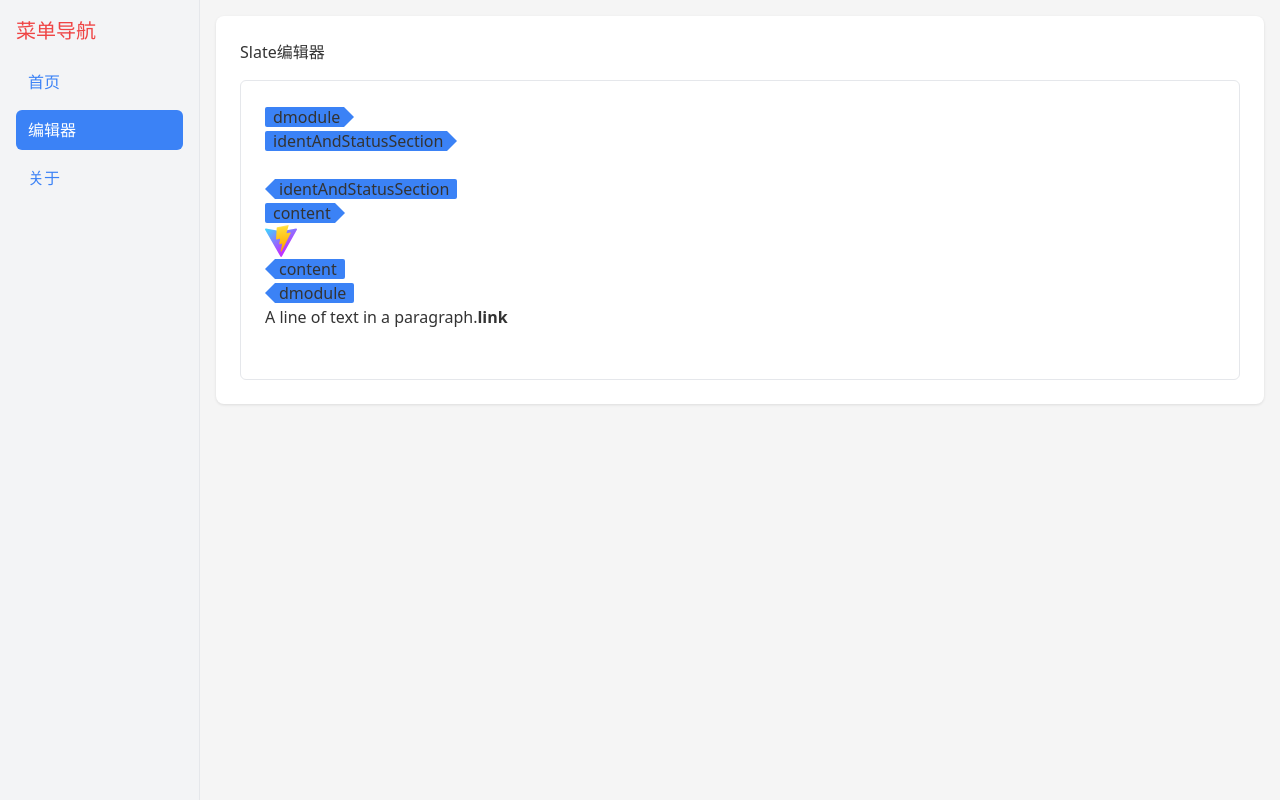
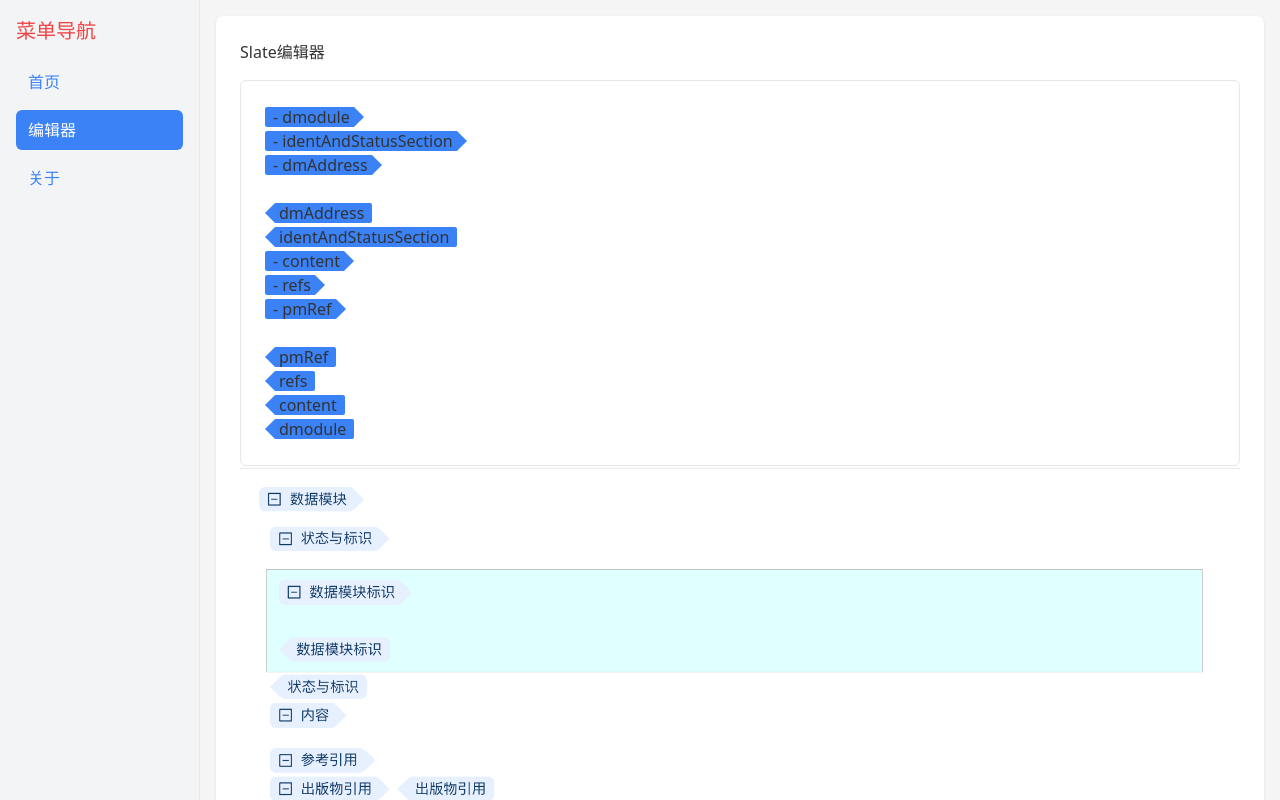
Before and after one commit to hafanyao/slate-editor, a React (Vite) app: page /editor in a window 1280 px wide. Shown: the top 800 px of the page. Built offline with nearby package versions, Linux system fonts and the light colour scheme.

Commit message:
完成初始化 demo

```diff
--- a/package.json
+++ b/package.json
@@ -12,11 +12,13 @@
     "preview": "vite preview"
   },
   "dependencies": {
+    "@ant-design/icons": "^6.1.0",
     "react": "^19.1.1",
     "react-dom": "^19.1.1",
     "react-router": "^7.9.4",
     "react-router-dom": "^7.9.4",
     "slate": "^0.118.1",
+    "slate-history": "^0.113.1",
     "slate-react": "^0.118.2"
   },
   "devDependencies": {
@@ -27,9 +29,9 @@
     "@vitejs/plugin-react": "^5.0.4",
     "autoprefixer": "^10.4.21",
     "eslint": "^9.38.0",
+    "eslint-config-prettier": "^9.1.0",
     "eslint-define-config": "^2.1.0",
     "eslint-plugin-prettier": "^5.2.1",
-    "eslint-config-prettier": "^9.1.0",
     "eslint-plugin-react-hooks": "^5.2.0",
     "eslint-plugin-react-refresh": "^0.4.22",
     "globals": "^16.4.0",
--- /dev/null
+++ b/src/pages/Editor.tsx
@@ -0,0 +1,182 @@
+import React, { useMemo, useState, useCallback } from 'react';
+import { Editor, Element, Transforms, createEditor } from 'slate';
+import { Slate, Editable, withReact, ReactEditor } from 'slate-react';
+
+const CustomEditor = {
+  isBoldMarkActive(editor) {
+    const marks = Editor.marks(editor);
+    return marks ? marks.bold === true : false;
+  },
+
+  isCodeBlockActive(editor) {
+    const [match] = Editor.nodes(editor, {
+      match: n => n.type === 'code',
+    });
+    return !!match;
+  },
+
+  toggleBoldMark(editor) {
+    const isActive = CustomEditor.isBoldMarkActive(editor);
+    if (isActive) {
+      Editor.removeMark(editor, 'bold');
+    } else {
+      Editor.addMark(editor, 'bold', true);
+    }
+  },
+
+  toggleCodeBlock(editor) {
+    const isActive = CustomEditor.isCodeBlockActive(editor);
+    Transforms.setNodes(
+      editor,
+      { type: isActive ? null : 'code' },
+      { match: n => Element.isElement(n) && Editor.isBlock(editor, n) }
+    );
+  },
+};
+
+const EditorApp: React.FC = () => {
+  const [editor] = useState(() => withReact(createEditor()));
+
+  const initialValue = useMemo(
+    () =>
+      JSON.parse(localStorage.getItem('content')) || [
+        {
+          nodeType: 'element',
+          type: 'dmodule',
+          attributes: {},
+          text: '',
+          children: [
+            {
+              nodeType: 'element',
+              type: 'identAndStatusSection',
+              attributes: {},
+              children: [],
+              text: '',
+            },
+            {
+              nodeType: 'element',
+              type: 'content',
+              attributes: {},
+              children: [],
+              text: '',
+            },
+          ],
+        },
+        {
+          type: 'paragraph',
+          children: [
+            { text: 'A line of text in a paragraph.' },
+            {
+              type: 'link',
+              url: 'https://example.com',
+              text: 'link',
+              bold: true,
+            },
+          ],
+        },
+      ],
+    []
+  );
+
+  const CodeElement = props => {
+    return (
+      <pre {...props.attributes}>
+        <code>{props.children}</code>
+      </pre>
+    );
+  };
+  const DefaultElement = props => {
+    return <p {...props.attributes}>{props.children}</p>;
+  };
+
+  const renderElement = useCallback(props => {
+    switch (props.element.type) {
+      case 'code':
+        return <CodeElement {...props} />;
+      default:
+        return <DefaultElement {...props} />;
+    }
+  }, []);
+
+  const Leaf = props => {
+    const fontWeight = props.leaf.bold ? 'bold' : 'normal';
+    console.log(fontWeight);
+    return (
+      <span {...props.attributes} style={{ fontWeight }}>
+        {props.children}
+      </span>
+    );
+  };
+
+  const renderLeaf = useCallback(props => {
+    return <Leaf {...props} />;
+  }, []);
+
+  const handleKeyDown = useCallback(
+    (e: KeyboardEvent) => {
+      if (e.key === 'Enter') {
+        // 如果正在输入文本，不触发上下文菜单
+        if (ReactEditor.isComposing(editor)) {
+          return;
+        }
+        e.preventDefault();
+        // 计算上下文菜单位置
+        const { selection } = editor;
+        if (!selection) return;
+        // 根据当前光标位置计算上下文菜单位置
+        const { anchor } = selection;
+        const range = Editor.range(editor, anchor.path, anchor.path);
+        const nativeRange = ReactEditor.toDOMRange(editor, range);
+        const rect = nativeRange.getBoundingClientRect();
+        console.log(rect);
+      }
+    },
+    [editor]
+  );
+
+  return (
+    <div className="page-container">
+      <h2>Slate编辑器</h2>
+      <div className="editor-container">
+        <Slate
+          editor={editor}
+          initialValue={initialValue}
+          onChange={value => {
+            // const isAstChange = editor.operations.some(
+            //   op => 'set_selection' !== op.type
+            // )
+            // if (isAstChange) {
+            //   const content = JSON.stringify(value)
+            //   localStorage.setItem('content', content)
+            // }
+          }}>
+          <Editable
+            renderLeaf={renderLeaf}
+            renderElement={renderElement}
+            // onKeyDown={handleKeyDown}
+            onKeyDown={event => {
+              if (!event.ctrlKey) return;
+              switch (event.key) {
+                case '`': {
+                  event.preventDefault();
+                  CustomEditor.toggleCodeBlock(editor);
+                  break;
+                }
+                case 'b': {
+                  event.preventDefault();
+                  CustomEditor.toggleBoldMark(editor);
+                  break;
+                }
+              }
+            }}
+          />
+        </Slate>
+      </div>
+    </div>
+  );
+};
+
+// 追加内容：editor.insertText('and')
+// 选择全部内容：Transforms.select(editor, [])
+
+export default EditorApp;
--- a/src/pages/editor/Editor.tsx
+++ b/src/pages/editor/Editor.tsx
@@ -1,5 +1,6 @@
-import React, { useMemo, useState, useCallback } from 'react';
+import React, { useMemo, useState, useEffect, useCallback } from 'react';
 import { createEditor } from 'slate';
+import { withHistory } from 'slate-history';
 import {
   Slate,
   Editable,
@@ -14,22 +15,29 @@ import { Element as CustomElement } from '../editor/Element';
 import './Editor.css';
 
 const EditorApp: React.FC = () => {
-  const [editor] = useState(() => withReact(createEditor()));
+  const [editor] = useState(() => withReact(withHistory(createEditor())));
 
   const initialValue = useMemo(
     () =>
       // JSON.parse(localStorage.getItem('content')) ||
       [
         {
+          nodeType: 'element',
           type: 'dmodule',
-          nodeType: 'element',
           attributes: {},
           children: [
             {
               nodeType: 'element',
               type: 'identAndStatusSection',
               attributes: {},
-              children: [],
+              children: [
+                {
+                  nodeType: 'element',
+                  type: 'dmAddress',
+                  attributes: {},
+                  children: [],
+                },
+              ],
             },
             {
               nodeType: 'element',
@@ -38,25 +46,18 @@ const EditorApp: React.FC = () => {
               children: [
                 {
                   nodeType: 'element',
-                  type: 'image',
-                  attributes: {
-                    src: '/public/vite.svg',
-                  },
-                  children: [],
+                  type: 'refs',
+                  attributes: {},
+                  children: [
+                    {
+                      nodeType: 'element',
+                      type: 'pmRef',
+                      attributes: {},
+                      children: [],
+                    },
+                  ],
                 },
               ],
-            },
-          ],
-        },
-        {
-          type: 'paragraph',
-          children: [
-            { text: 'A line of text in a paragraph.' },
-            {
-              type: 'link',
-              url: 'https://example.com',
-              text: 'link',
-              bold: true,
             },
           ],
         },
@@ -78,6 +79,10 @@ const EditorApp: React.FC = () => {
     (event: KeyboardEvent) => onKeyDown({ event, editor }),
     [editor]
   );
+
+  useEffect(() => {
+    CustomEditor.normalize(editor, { force: true });
+  }, [editor]);
 
   return (
     <div className="page-container">
@@ -103,6 +108,7 @@ const EditorApp: React.FC = () => {
           />
         </Slate>
       </div>
+      <img src="/demo.png" />
     </div>
   );
 };
--- a/src/pages/editor/Element.tsx
+++ b/src/pages/editor/Element.tsx
@@ -1,3 +1,5 @@
+// import { XmlDom } from './demo/XmlDom';
+
 const CodeElement = props => {
   return (
     <pre {...props.attributes}>
@@ -15,35 +17,15 @@ const ImageElement = props => {
 };
 
 const DefaultElement = props => {
-  return <p {...props.attributes}>{props.children}</p>;
-};
-
-const ContentElement = props => {
   return (
     <div {...props.attributes}>
-      <span className="dmodule-span right-arrow">{props.element.type}</span>
+      <span className="dmodule-span right-arrow" contentEditable={false}>
+        - {props.element.type}
+      </span>
       <div className="min-h-6">{props.children}</div>
-      <span className="dmodule-span left-arrow">{props.element.type}</span>
-    </div>
-  );
-};
-
-const DModuleElement = props => {
-  return (
-    <div {...props.attributes}>
-      <span className="dmodule-span right-arrow">{props.element.type}</span>
-      <div className="min-h-6">{props.children}</div>
-      <span className="dmodule-span left-arrow">{props.element.type}</span>
-    </div>
-  );
-};
-
-const IdentAndStatusSectionElement = props => {
-  return (
-    <div {...props.attributes}>
-      <span className="dmodule-span right-arrow">{props.element.type}</span>
-      <div className="min-h-6">{props.children}</div>
-      <span className="dmodule-span left-arrow">{props.element.type}</span>
+      <span className="dmodule-span left-arrow" contentEditable={false}>
+        {props.element.type}
+      </span>
     </div>
   );
 };
@@ -55,12 +37,6 @@ export const Element = (props: any) => {
       return <CodeElement {...props} />;
     case 'image':
       return <ImageElement {...props} />;
-    case 'content':
-      return <ContentElement {...props} />;
-    case 'dmodule':
-      return <DModuleElement {...props} />;
-    case 'identAndStatusSection':
-      return <IdentAndStatusSectionElement {...props} />;
     default:
       return <DefaultElement {...props} />;
     // case 'block-quote':
--- a/src/pages/editor/KeyDown.tsx
+++ b/src/pages/editor/KeyDown.tsx
@@ -2,10 +2,8 @@ import { CustomEditor } from '../../utils/Slate/Editor';
 
 export const onKeyDown = (props: any) => {
   const { event, editor } = props;
-  console.log(event.key === 'Enter');
   switch (event.key) {
     case 'Enter':
-      console.log('Enter');
       const rect = CustomEditor.getCursorPos(editor);
       console.log(rect, '=====');
   }
--- a/src/utils/Slate/Editor.ts
+++ b/src/utils/Slate/Editor.ts
@@ -47,11 +47,15 @@ export const CustomEditor = {
   getCursorPos(editor) {
     // 如果正在输入文本，不触发上下文菜单
     if (ReactEditor.isComposing(editor)) {
-      return console.log(ReactEditor.isComposing(editor), '----');
+      console.log('!isComposing');
+      return null;
     }
     // 计算上下文菜单位置
     const { selection } = editor;
-    if (!selection) return console.log(selection, '====');
+    if (!selection) {
+      console.log('!selection');
+      return null;
+    }
     // 根据当前光标位置计算上下文菜单位置
     const { anchor } = selection;
     const range = Editor.range(editor, anchor.path, anchor.path);
```
Also changed, not shown: public/demo.png (added), 1 other file (tests, documents, lock files or other folders).
